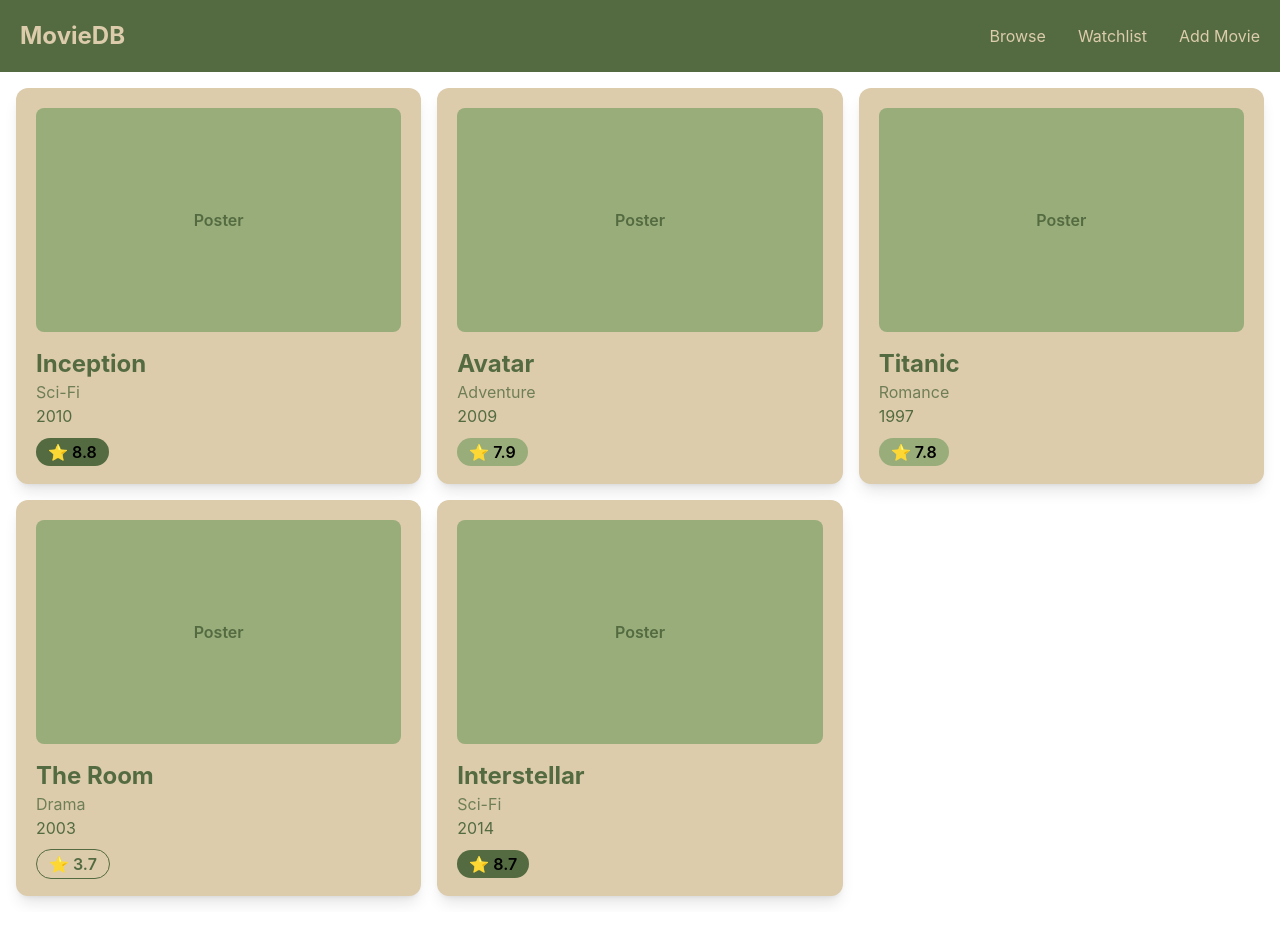
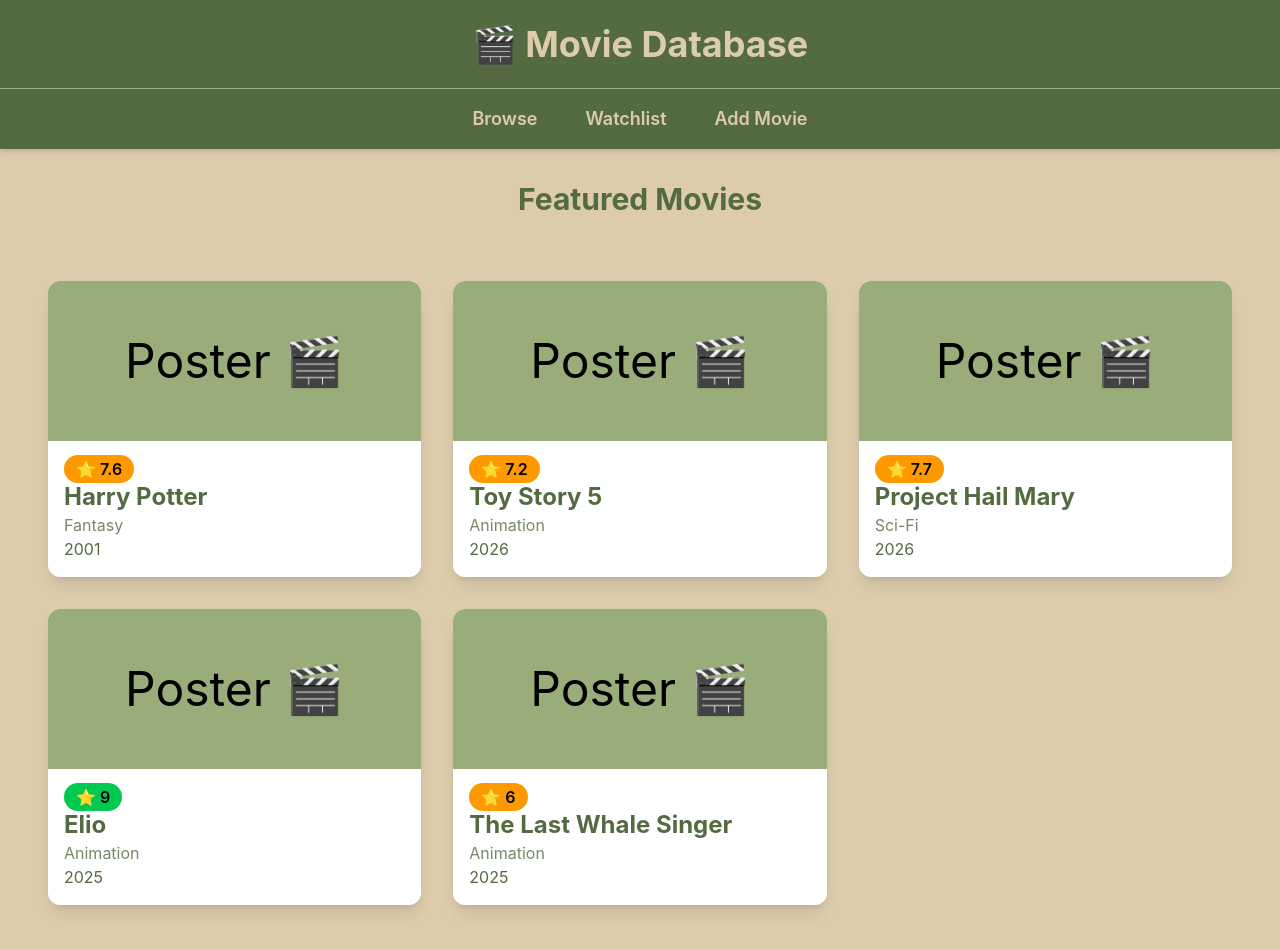
Before and after one commit to SagonaAchhami/MovieDatabase, a React app: page / in a window 1280 px wide. Shown: the top 950 px of the page. Before the commit the page ends 912 px from the top, so only its background shows below. Built offline with nearby package versions, Linux system fonts and the light colour scheme; the HTML template or start-up script is replaced by a standard one.

Commit message:
Changed the layout

```diff
--- a/src/App.jsx
+++ b/src/App.jsx
@@ -3,9 +3,16 @@ import MovieGrid from "./Components/MovieGrid";
 
 function App() {
   return (
-    <div>
+    <div className="min-h-screen bg-[#DCCCAC]">
       <Navbar />
-      <MovieGrid />
+
+      <div className="max-w-7xl mx-auto py-8 px-6">
+        <h2 className="text-3xl font-bold text-center text-[#546B41] mb-10">
+  Featured Movies
+</h2>
+
+        <MovieGrid />
+      </div>
     </div>
   );
 }
--- a/src/Components/MovieCard.jsx
+++ b/src/Components/MovieCard.jsx
@@ -6,17 +6,14 @@ import Rating from "./Rating";
 
 function MovieCard({ title, genre, year, rating }) {
   return (
-    <div className="bg-[#DCCCAC] rounded-xl shadow-lg p-5 hover:scale-105 transition">
+    <div className="bg-white rounded-xl shadow-lg overflow-hidden">
       <Poster />
 
-      <div className="mt-4">
+      <div className="p-4">
+        <Rating rating={rating} />
         <MovieTitle title={title} />
         <Genre genre={genre} />
         <Year year={year} />
-
-        <div className="mt-3">
-          <Rating rating={rating} />
-        </div>
       </div>
     </div>
   );
--- a/src/Components/MovieGrid.jsx
+++ b/src/Components/MovieGrid.jsx
@@ -3,39 +3,39 @@ import MovieCard from "./MovieCard";
 function MovieGrid() {
   const movies = [
     {
-      title: "Inception",
-      genre: "Sci-Fi",
-      year: 2010,
-      rating: 8.8,
+  title: "Harry Potter",
+  genre: "Fantasy",
+  year: 2001,
+  rating: 7.6,
 },
 {
-      title: "Avatar",
-      genre: "Adventure",
-      year: 2009,
-      rating: 7.9,
+  title: "Toy Story 5",
+  genre: "Animation",
+  year: 2026,
+  rating: 7.2,
 },
 {
-      title: "Titanic",
-      genre: "Romance",
-      year: 1997,
-      rating: 7.8,
+  title: "Project Hail Mary",
+  genre: "Sci-Fi",
+  year: 2026,
+  rating: 7.7,
 },
 {
-      title: "The Room",
-      genre: "Drama",
-      year: 2003,
-      rating: 3.7,
+  title: "Elio",
+  genre: "Animation",
+  year: 2025,
+  rating: 9.0
 },
 {
-      title: "Interstellar",
-      genre: "Sci-Fi",
-      year: 2014,
-      rating: 8.7,
+  title: "The Last Whale Singer",
+  genre: "Animation",
+  year: 2025,
+  rating: 6.0,
 },
   ];
 
   return (
-    <div className="grid grid-cols-1 md:grid-cols-3 gap-4 p-4">
+    <div className="grid grid-cols-1 sm:grid-cols-2 lg:grid-cols-3 gap-8 p-6">
       {movies.map((movie, index) => (
         <MovieCard
           key={index}
--- a/src/Components/Navbar.jsx
+++ b/src/Components/Navbar.jsx
@@ -1,12 +1,16 @@
 function Navbar() {
   return (
-    <nav className="bg-[#546B41] text-[#DCCCAC] p-5 flex justify-between items-center">
-      <h1 className="text-2xl font-bold">MovieDB</h1>
+    <nav className="bg-[#546B41] text-[#DCCCAC] shadow-md">
+      {/* Title */}
+      <div className="py-6 text-center border-b border-[#99AD7A]">
+        <h1 className="text-4xl font-bold">🎬 Movie Database</h1>
+      </div>
 
-      <div className="flex gap-8 hover:text-[#99AD7A] transition">
-        <a href="#" >Browse </a>
+      {/* Navigation */}
+      <div className="flex justify-center gap-12 py-4 font-semibold text-lg hover:text-[#99AD7A] transition">
+        <a href="#">Browse</a>
         <a href="#" >Watchlist</a>
-        <a href="#" >Add Movie </a>
+        <a href="#" >Add Movie</a>
       </div>
     </nav>
   );
--- a/src/Components/Poster.jsx
+++ b/src/Components/Poster.jsx
@@ -1,8 +1,8 @@
 function Poster() {
   return (
-    <div className="h-56 rounded-lg bg-[#99AD7A] flex items-center justify-center text-[#546B41] font-semibold">
-      Poster
-    </div>
+    <div className="bg-[#99AD7A] h-40 flex items-center justify-center text-5xl">
+    Poster 🎬
+</div>
   );
 }
 
--- a/src/Components/Rating.jsx
+++ b/src/Components/Rating.jsx
@@ -1,12 +1,10 @@
 function Rating({ rating }) {
-  let color = "bg-[#546B41]";
+  let color = "bg-red-500";
 
   if (rating >= 8) {
-    color = "bg-[#546B41]";
+    color = "bg-green-500";
   } else if (rating >= 5) {
-    color = "bg-[#99AD7A]";
-  } else {
-    color = "bg-[#DCCCAC] border border-[#546B41] text-[#546B41]";
+    color = "bg-amber-500";
   }
 
   return (
```
Lines whose indentation alone changed are shown as unchanged.
